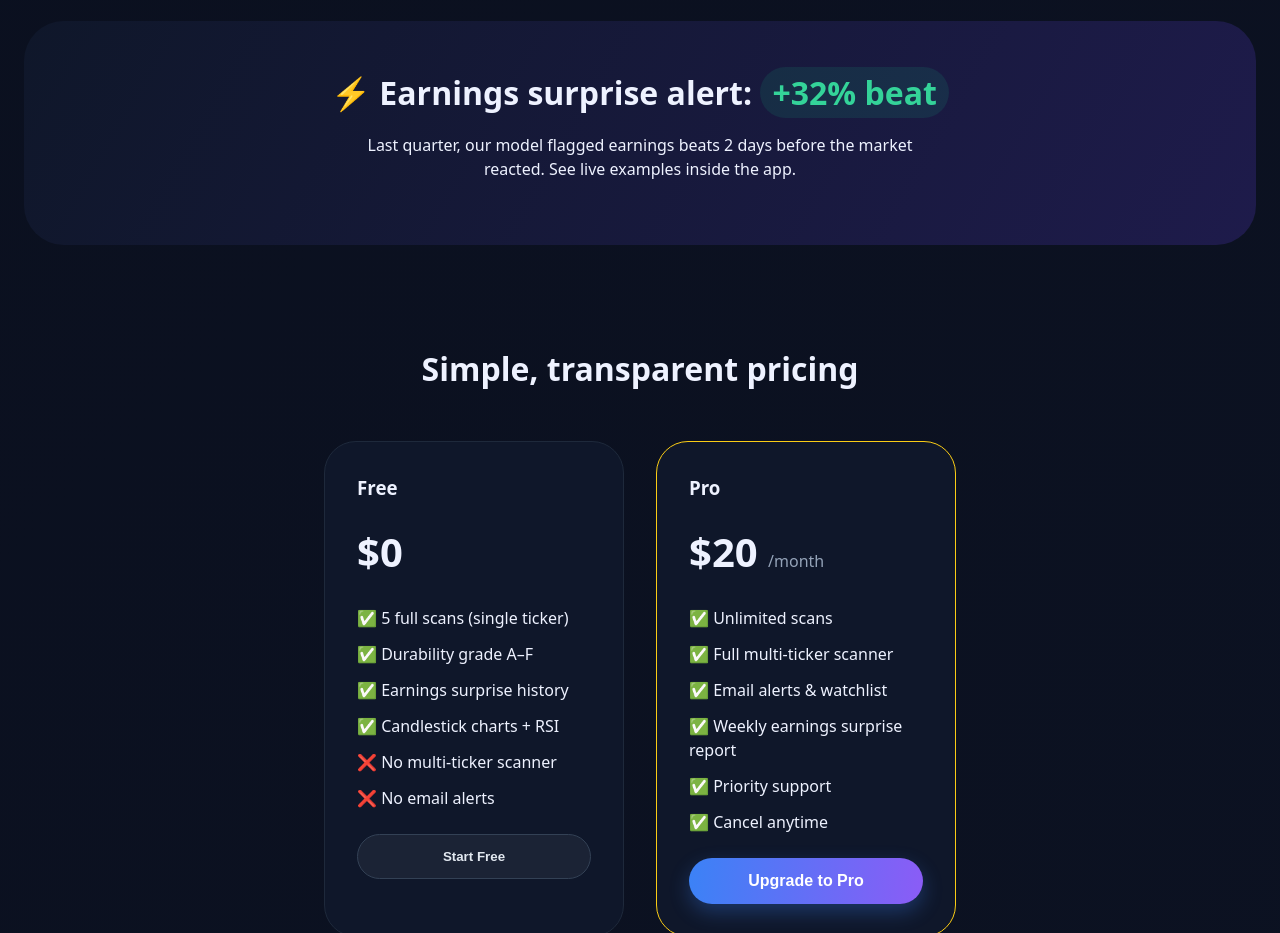
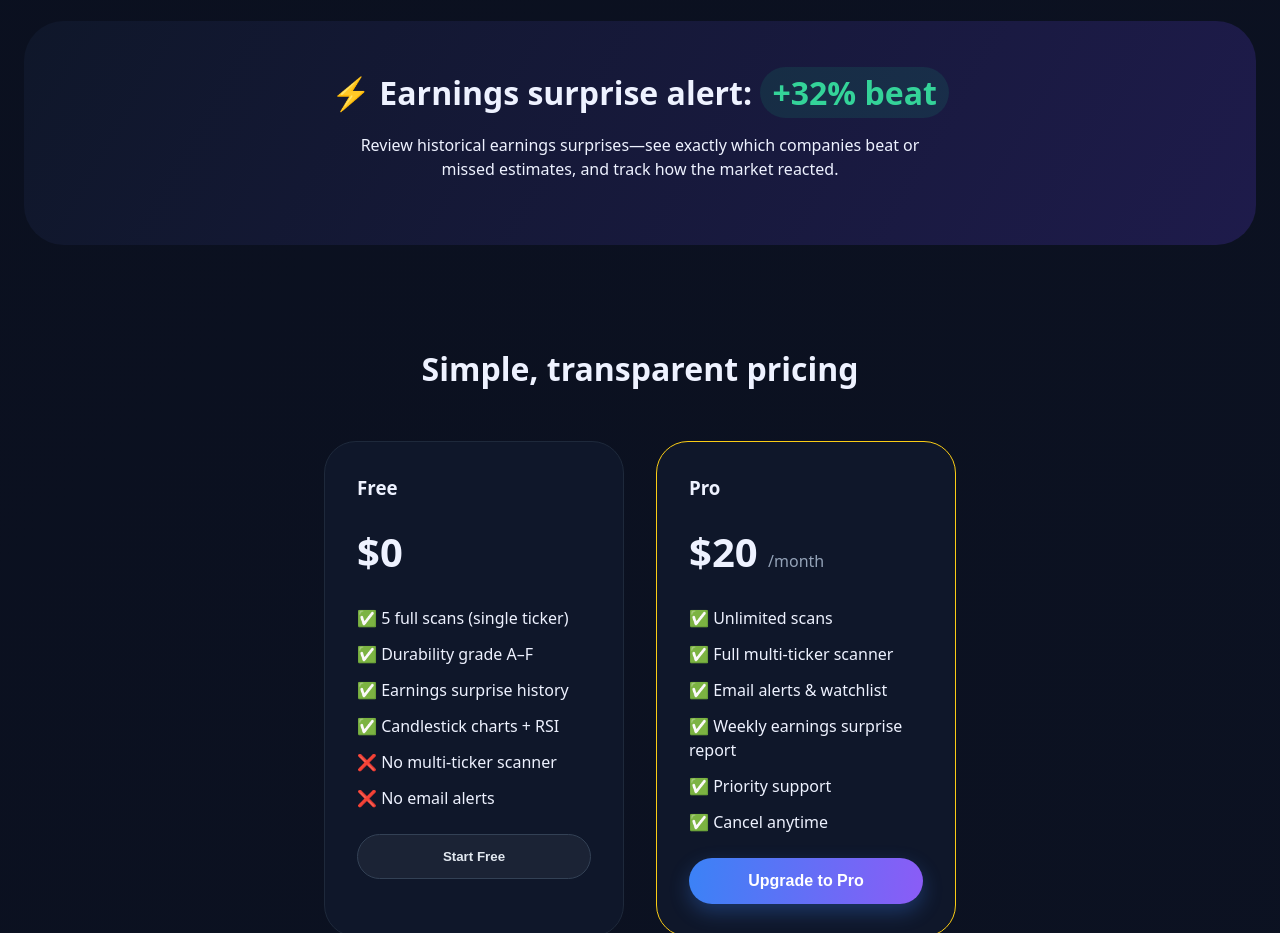
Before and after one commit to stockpicksnathan316-ux/ticksniper-landing, a plain HTML site: page index.html in a window 1280 px wide. Shown: the part 1560-2493 px from the top of the page. Drawn offline with Linux system fonts and the light colour scheme.

Commit message:
Fix landing page copy: remove false earnings prediction claims

```diff
--- a/index.html
+++ b/index.html
@@ -372,7 +372,7 @@
 
     <div class="highlight">
         <h2>⚡ Earnings surprise alert: <span>+32% beat</span></h2>
-        <p style="max-width: 600px; margin: 16px auto;">Last quarter, our model flagged earnings beats 2 days before the market reacted. See live examples inside the app.</p>
+        <p style="max-width: 600px; margin: 16px auto;">Review historical earnings surprises—see exactly which companies beat or missed estimates, and track how the market reacted.</p>
     </div>
 
     <div class="pricing" id="pricing">
```
